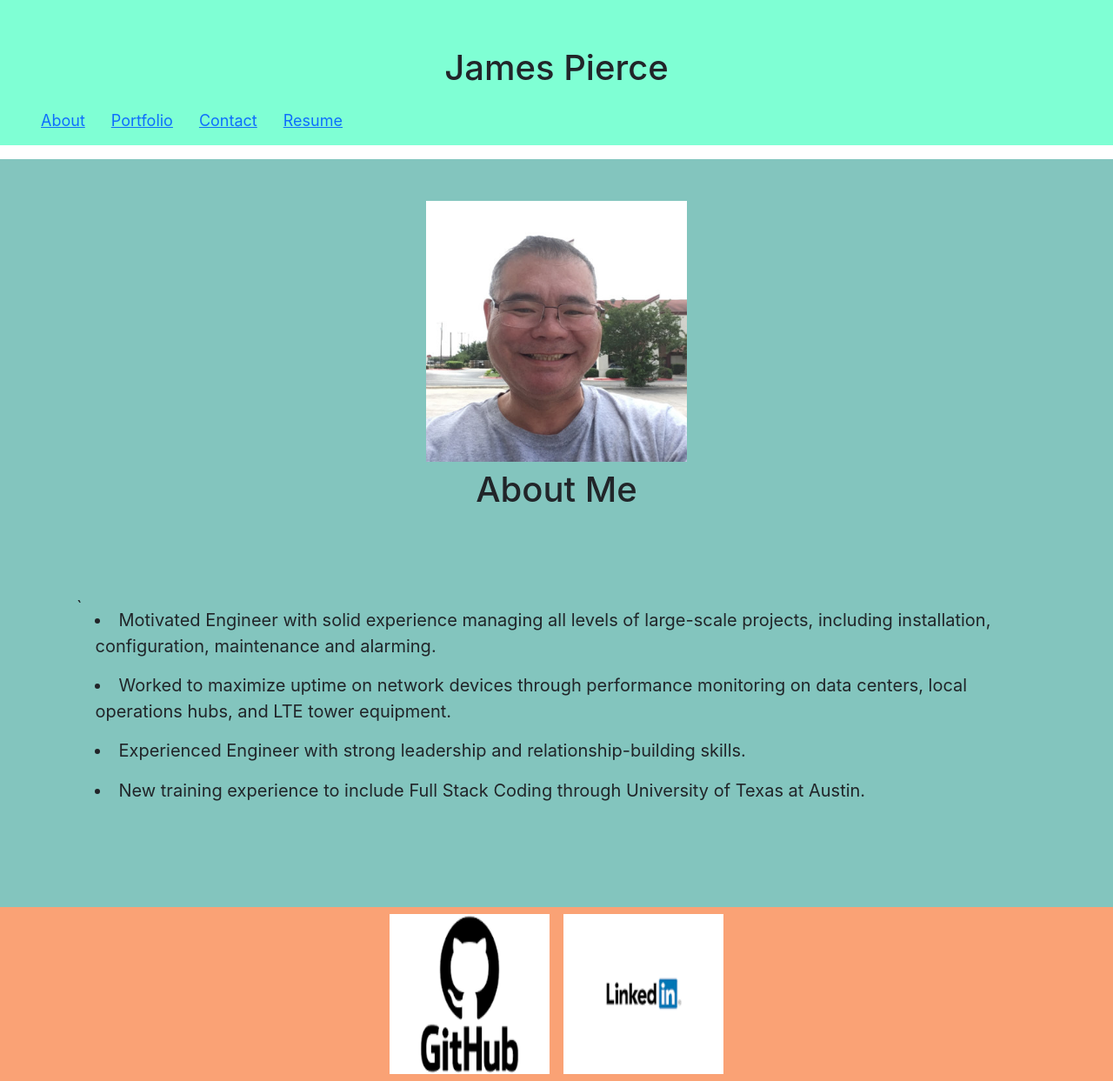
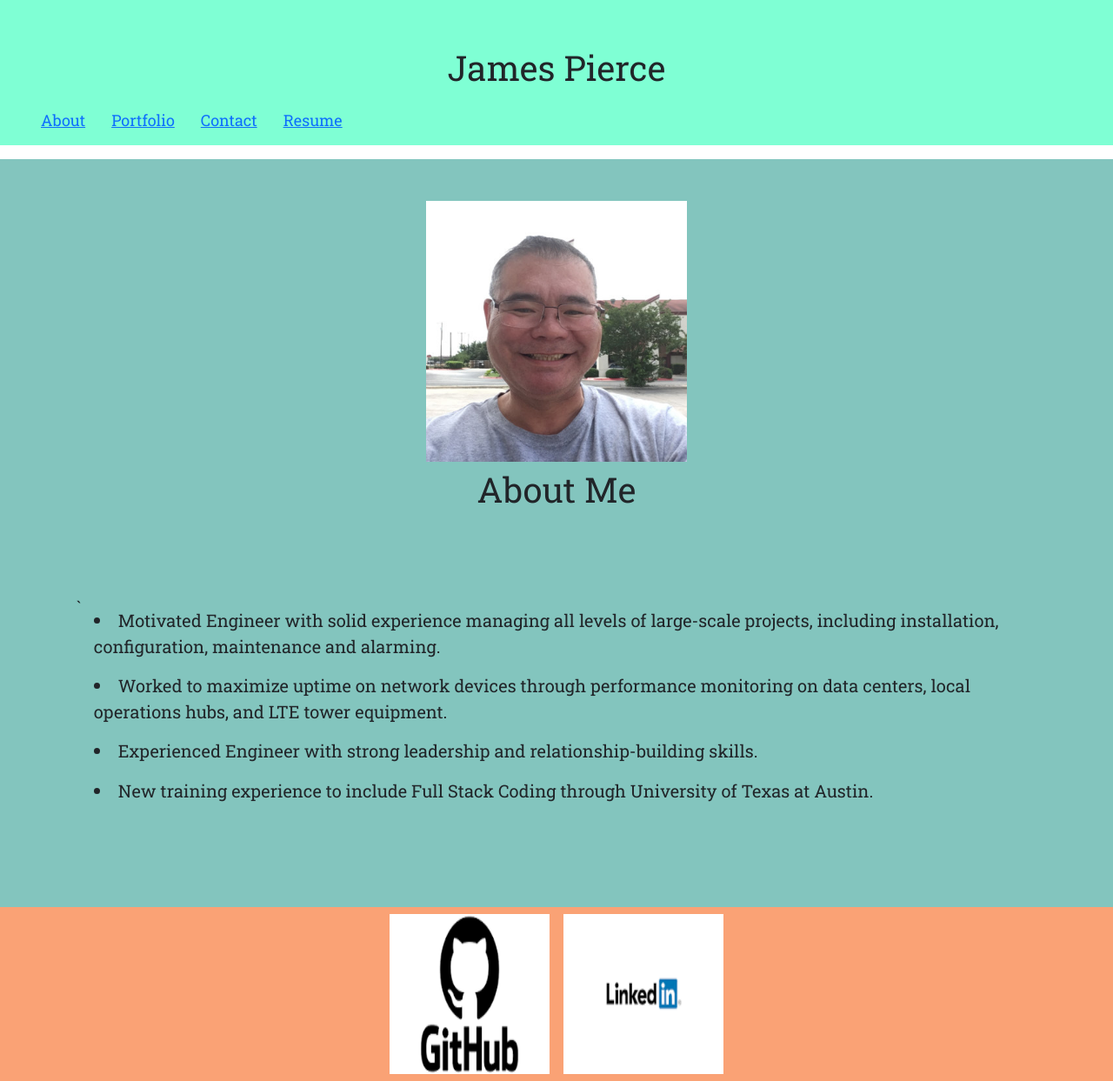
Before and after one commit to james59222/reactPorfolio, a React (Create React App) app: page / in a window 1280 px wide. Shown: the whole page at 87% size. Built offline with nearby package versions, Linux system fonts and the light colour scheme.

Commit message:
font family changes

```diff
--- a/package.json
+++ b/package.json
@@ -4,6 +4,7 @@
   "homepage": "https://james59222.github.io/reactPorfolio",
   "private": true,
   "dependencies": {
+    "@fontsource/roboto-slab": "^5.0.5",
     "@testing-library/jest-dom": "^5.16.5",
     "@testing-library/react": "^13.4.0",
     "@testing-library/user-event": "^13.5.0",
--- a/src/App.css
+++ b/src/App.css
@@ -51,6 +51,7 @@ li{
 .Header {
   background-color: aquamarine;width: 100%;height:100%;
   font-size: large;
+  font-family: "Roboto Slab";
 }
 .aboutMe {
   background-color: #83c5be;width: 100%;height: 100%;
@@ -60,10 +61,12 @@ li{
   justify-content: flex-start;
   padding: 5.5rem;
   text-align: left;
+  font-family: "Roboto Slab";
 
   }
   .Contact {
     background-color:#fbcaefff;width: 100%;height: 100%;
+    font-family: "Roboto Slab";
     /* display: flex;
     font-size: 20px;
     margin: 100px;
@@ -83,10 +86,12 @@ li{
       justify-content: flex-start;
       padding: 5.5rem;
       text-align: left;
+      font-family: "Roboto Slab";
 
       }
     .About{
         background-color: #83c5be;width: 100%;height: 100%;
+        font-family: "Roboto Slab";
       }
     .wk2challenge {
     font-size: medium;
@@ -119,6 +124,8 @@ li{
     }
     .Portfolio {
       background-color: #fefae0;width: 100%;height:100%;
+      font-family: "Roboto Slab";
+
 
     }
     .Footer {
--- a/src/App.js
+++ b/src/App.js
@@ -9,6 +9,7 @@ import Portfolio from './components/portfolio';
 import Project from './components/project';
 import Resume from './components/resume';
 import { BrowserRouter,Routes,Route } from 'react-router-dom';
+import "@fontsource/roboto-slab"; // Defaults to weight 400
 function App() {
   return (
     <div className="App">
--- a/src/components/about.js
+++ b/src/components/about.js
@@ -1,5 +1,6 @@
 import React from "react";
 import image3 from "./myPic.jpg";
+import "@fontsource/roboto-slab"; // Defaults to weight 400
 //jsx uses className for class,inputs and images must be self closing <div style={{width: "100%"}}> <img src="http/pic"/>83c5be
 //About page with picture of portfolio owner and a paragraph of about me info.
 
--- a/src/components/contact.js
+++ b/src/components/contact.js
@@ -1,5 +1,5 @@
 import React from "react";
-
+import "@fontsource/roboto-slab"; // Defaults to weight 400
 
 function Contact() {
 
--- a/src/components/resume.js
+++ b/src/components/resume.js
@@ -1,4 +1,5 @@
 import React from "react";
+import "@fontsource/roboto-slab"; // Defaults to weight 400
 //Resume and link to download
 function Resume() {
   return (
```
Also changed, not shown: 1 other file (tests, documents, lock files or other folders).
